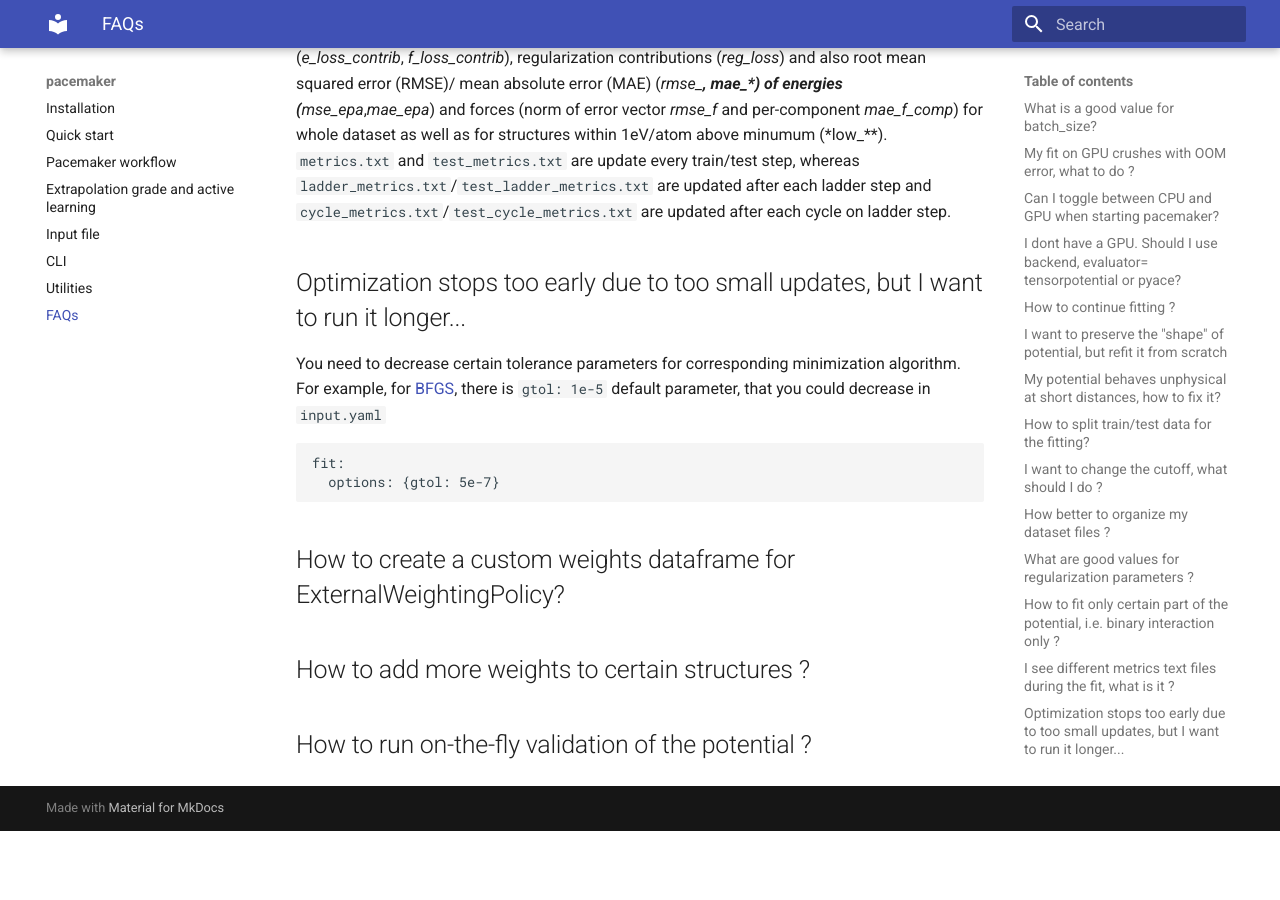
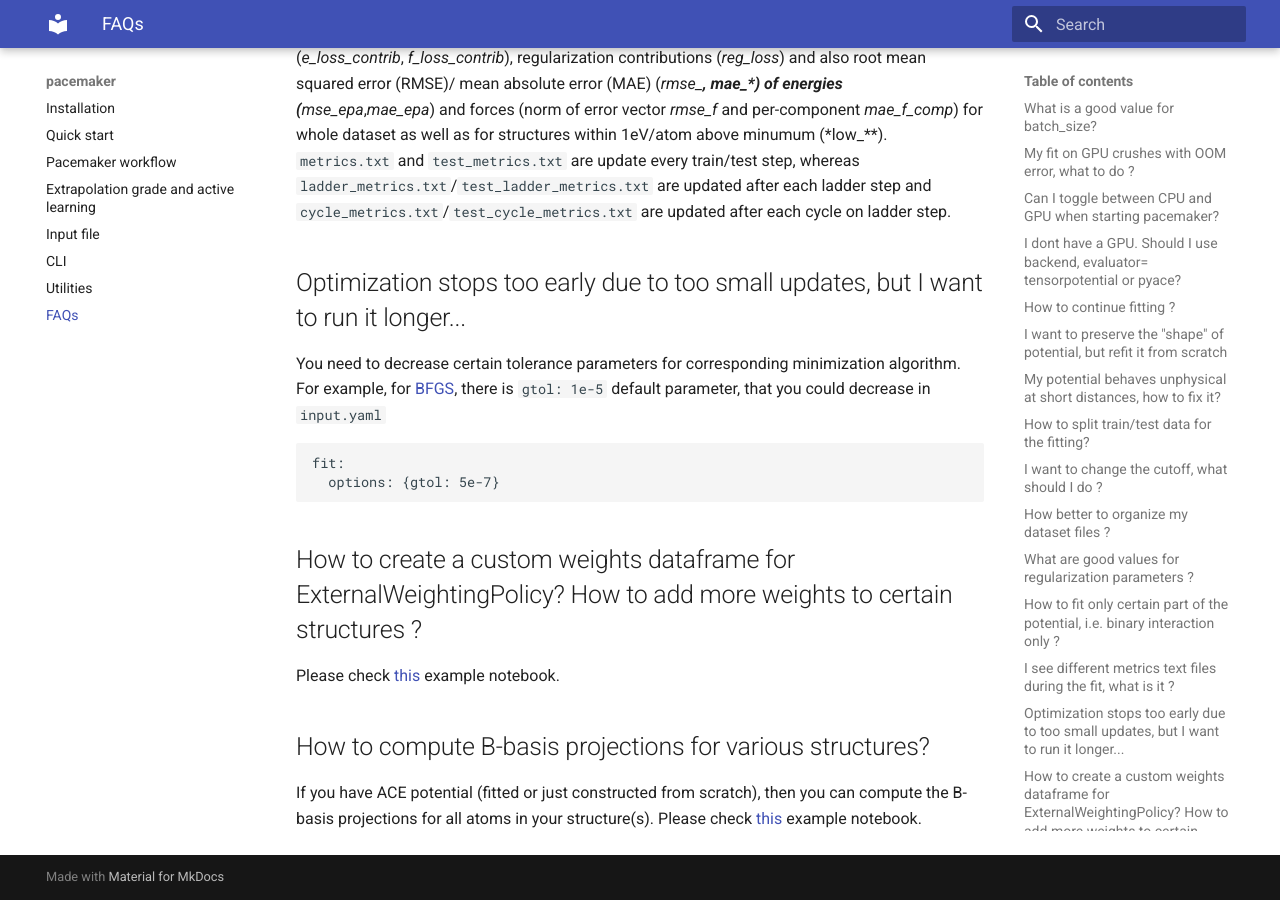
Before and after one commit to ICAMS/python-ace, an MkDocs documentation site: the page built from docs/pacemaker/faq.md, in a window 1280 px wide and 900 px high, scrolled down 4989 px. Built offline with MkDocs 1.6.1 and Material for MkDocs 9.7.7, drawn with Linux system fonts in a browser that asks for light colours; before the commit the page ends 5820 px from its top, so only the background shows below that.

Commit message:
Update faq.md

````diff
--- a/docs/pacemaker/faq.md
+++ b/docs/pacemaker/faq.md
@@ -218,8 +218,9 @@ fit:
   options: {gtol: 5e-7}
 ```
 
-## How to create a custom weights dataframe for ExternalWeightingPolicy?
+## How to create a custom weights dataframe for ExternalWeightingPolicy? How to add more weights to certain structures ?
+Please check [this](https://github.com/ICAMS/python-ace/blob/master/examples/custom-weights/data_custom_weights.ipynb) example notebook.
 
-## How to add more weights to certain structures ?
-
-## How to run on-the-fly validation of the potential ?
+## How to compute B-basis projections for various structures?
+If you have  ACE potential (fitted or just constructed from scratch), then you can compute the B-basis projections for all atoms in your structure(s).
+Please check [this](https://github.com/ICAMS/python-ace/blob/master/examples/pyace/bbasis_projections.ipynb) example notebook.
````
